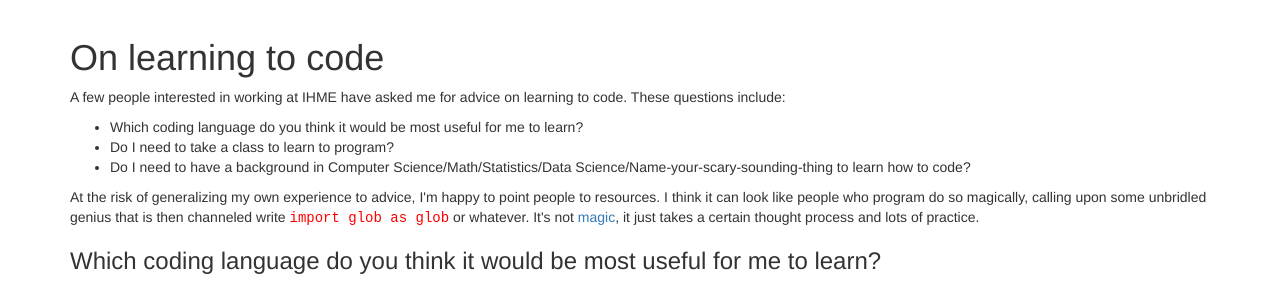
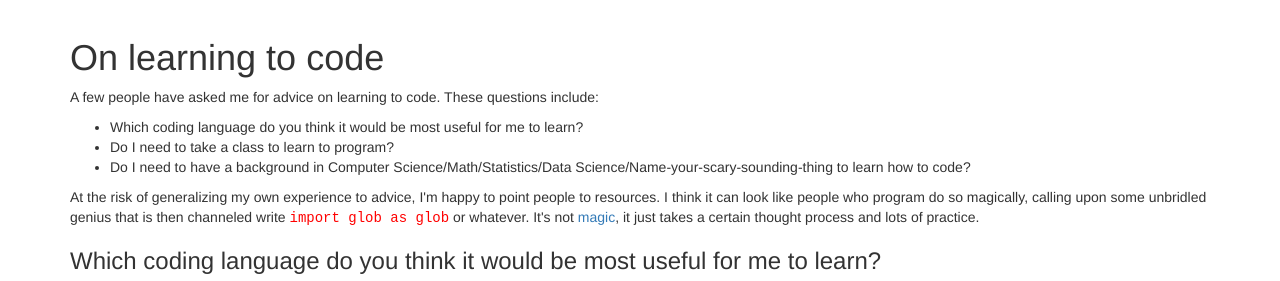
Before and after one commit to tnt2113/tnt2113.github.io, a Jekyll site: the page blog/post2.html, which Jekyll copies as it is, in a window 1280 px wide. Shown: the part 174-455 px from the top of the page. Built offline with Jekyll 4.4.1, drawn with Linux system fonts in a browser that asks for light colours.

Commit message:
first sentence

```diff
--- a/blog/post2.html
+++ b/blog/post2.html
@@ -69,7 +69,7 @@ jQuery(document).ready(function($) {
 <body>
 
   <h1 class="post-title">On learning to code </h1>
-<p> A few people interested in working at IHME have asked me for advice on learning to code. These questions include:
+<p> A few people have asked me for advice on learning to code. These questions include:
 <ul>
 <li>Which coding language do you think it would be most useful for me to learn?</li>
 <li>Do I need to take a class to learn to program?</li>
```
